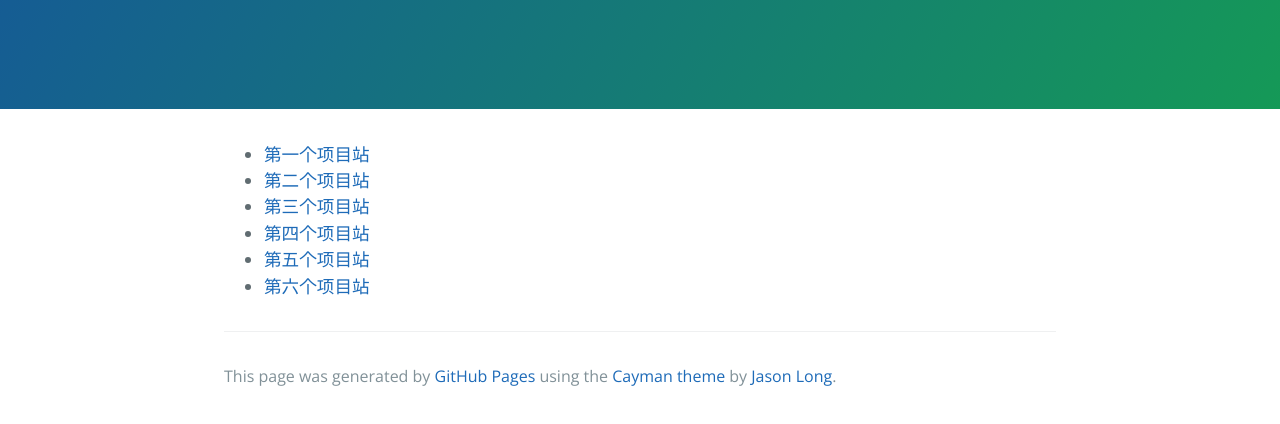
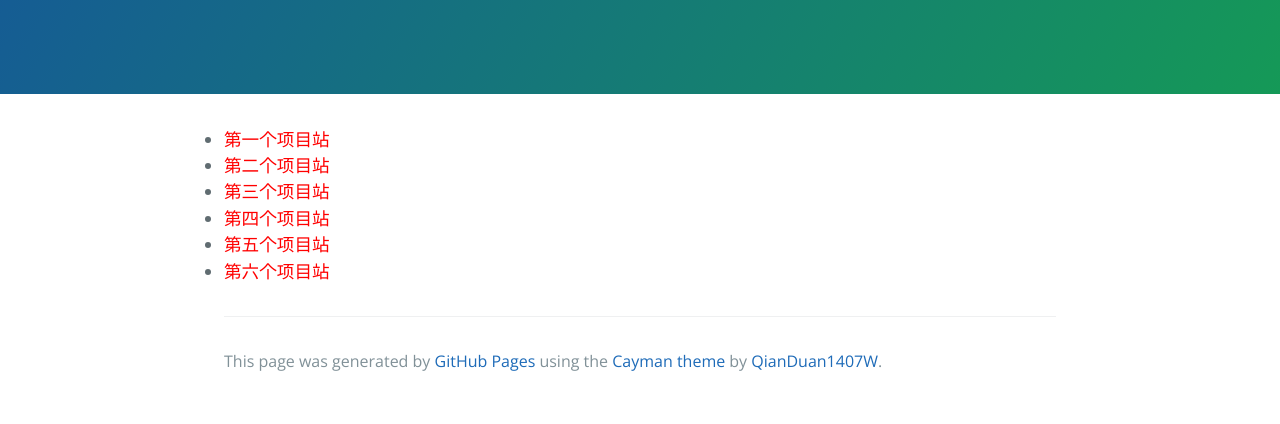
Before and after one commit to 1369022835/1369022835.github.io, a plain HTML site: page index.html in a window 1280 px wide. Shown: the part 208-632 px from the top of the page. Drawn offline with nearby package versions, Linux system fonts and the light colour scheme.

Commit message:
add style all

```diff
--- a/css/mine.css
+++ b/css/mine.css
@@ -2,6 +2,7 @@
 	margin:0;
 	padding:0;
 }
-a{
+#mineul a{
 	text-decoration: none;
+	color:red;
 }
--- a/index.html
+++ b/index.html
@@ -8,6 +8,7 @@
     <link href='https://fonts.googleapis.com/css?family=Open+Sans:400,700' rel='stylesheet' type='text/css'>
     <link rel="stylesheet" type="text/css" href="stylesheets/stylesheet.css" media="screen">
     <link rel="stylesheet" type="text/css" href="stylesheets/github-light.css" media="screen">
+    <link rel="stylesheet" type="text/css" href="css/mine.css">
   </head>
   <body>
     <section class="page-header">
@@ -25,8 +26,7 @@
         <li><a href="f.html">第六个项目站</a></li>
       </ul>
       <footer class="site-footer">
-
-        <span class="site-footer-credits">This page was generated by <a href="https://pages.github.com">GitHub Pages</a> using the <a href="https://github.com/jasonlong/cayman-theme">Cayman theme</a> by <a href="https://twitter.com/jasonlong">Jason Long</a>.</span>
+        <span class="site-footer-credits">This page was generated by <a href="https://pages.github.com">GitHub Pages</a> using the <a href="https://github.com/jasonlong/cayman-theme">Cayman theme</a> by <a href="https://twitter.com/jasonlong">QianDuan1407W</a>.</span>
       </footer>
 
     </section>
```
